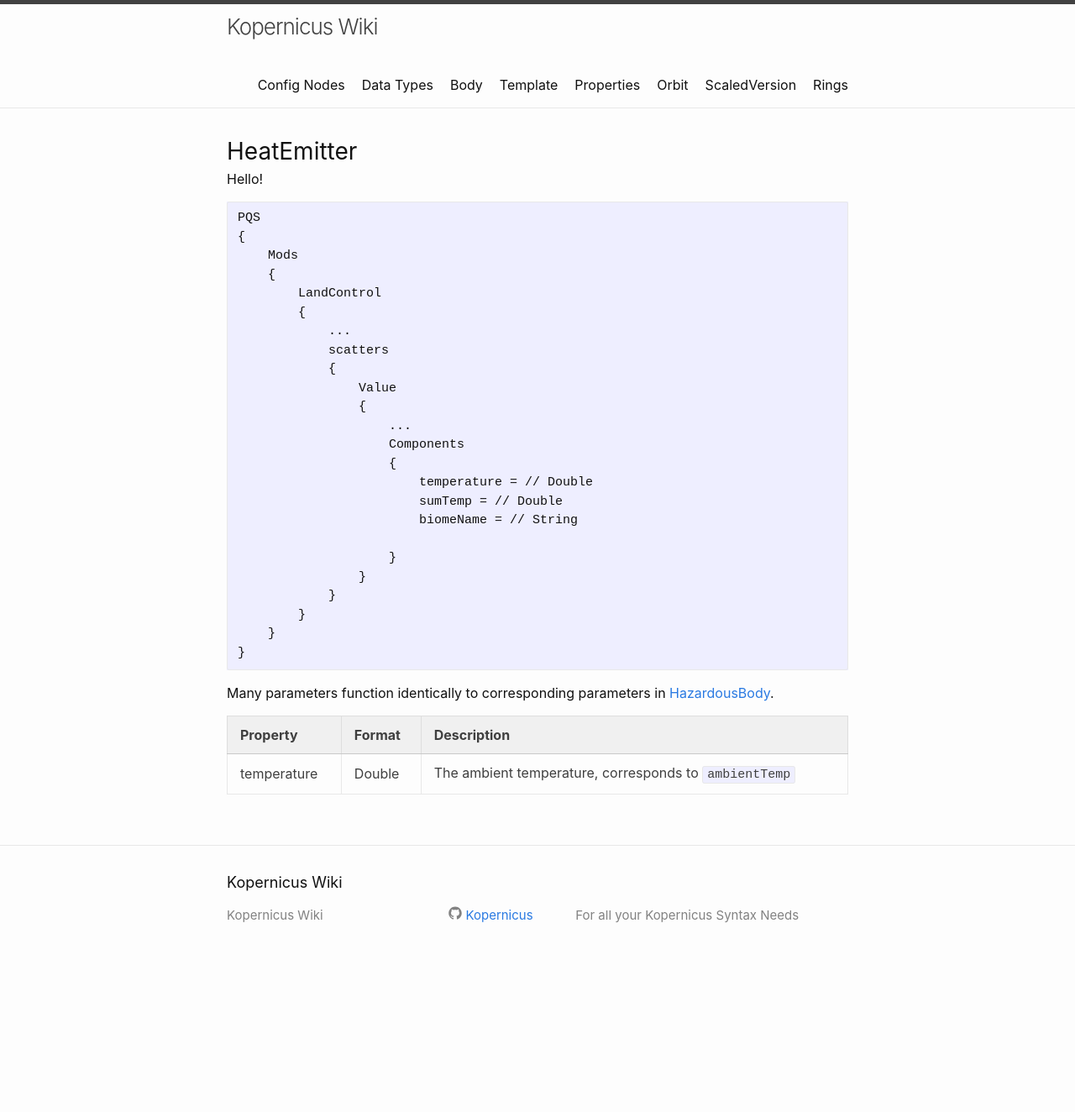
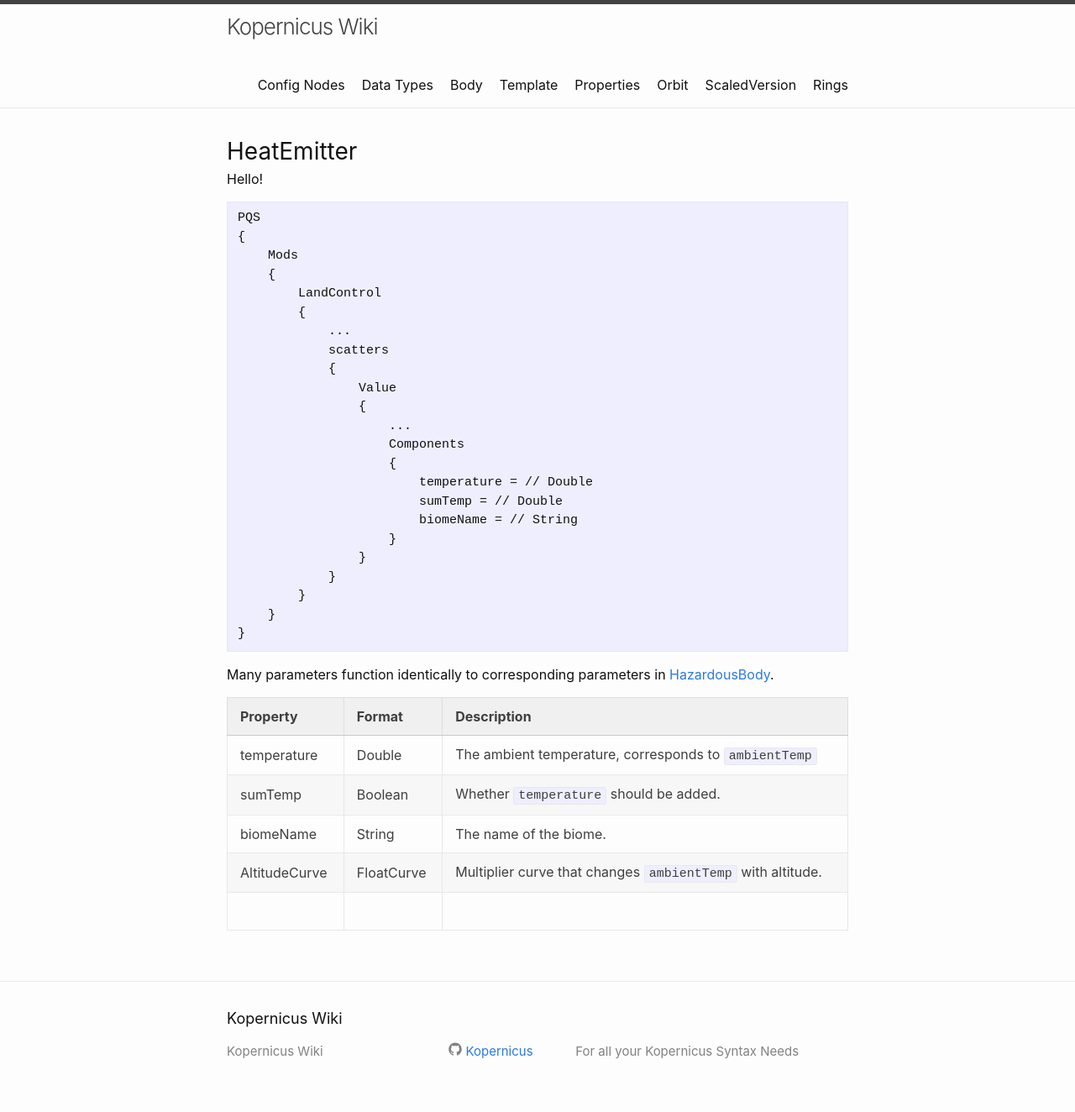
Before and after one commit to Kopernicus/wiki, a Jekyll site: the page built from main/PQSMods/LandControl/ModularScatter/HeatEmitter.md, in a window 1280 px wide. Shown: the whole page at 84% size. Built offline with Jekyll 4.4.1, drawn with Linux system fonts in a browser that asks for light colours; before the commit the page ends 1161 px from its top, so only the background shows below that.

Commit message:
heatEmitter slow work

````diff
--- a/main/PQSMods/LandControl/ModularScatter/HeatEmitter.md
+++ b/main/PQSMods/LandControl/ModularScatter/HeatEmitter.md
@@ -5,7 +5,7 @@ title: HeatEmitter
 
 Hello!
 
-```
+```md
 PQS
 {
     Mods
@@ -23,7 +23,6 @@ PQS
                         temperature = // Double
                         sumTemp = // Double
                         biomeName = // String
-
                     }
                 }
             }
@@ -36,3 +35,7 @@ Many parameters function identically to corresponding parameters in [HazardousBo
 |Property|Format|Description|
 |--------|------|-----------|
 |temperature|Double|The ambient temperature, corresponds to `ambientTemp`|
+|sumTemp|Boolean|Whether `temperature` should be added.|
+|biomeName|String|The name of the biome.|
+|AltitudeCurve|FloatCurve|Multiplier curve that changes `ambientTemp` with altitude.|
+||||
````
